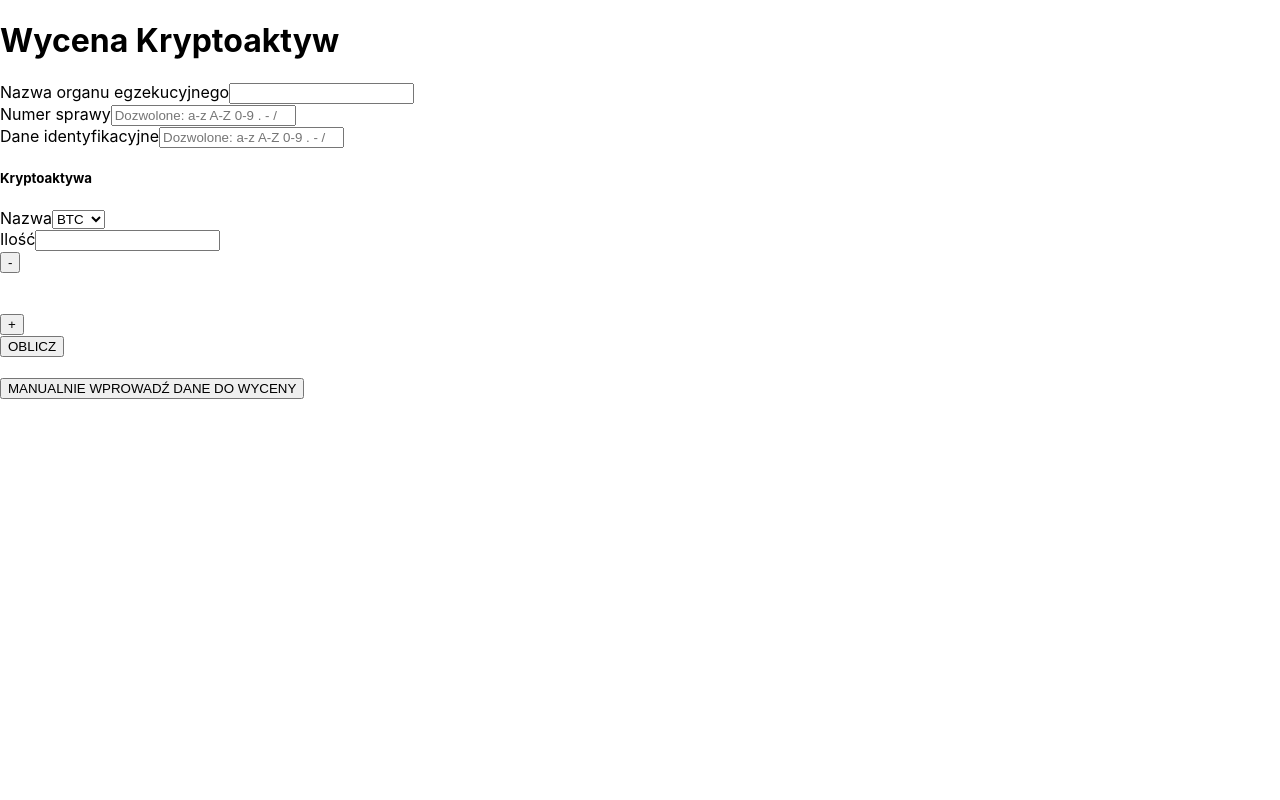
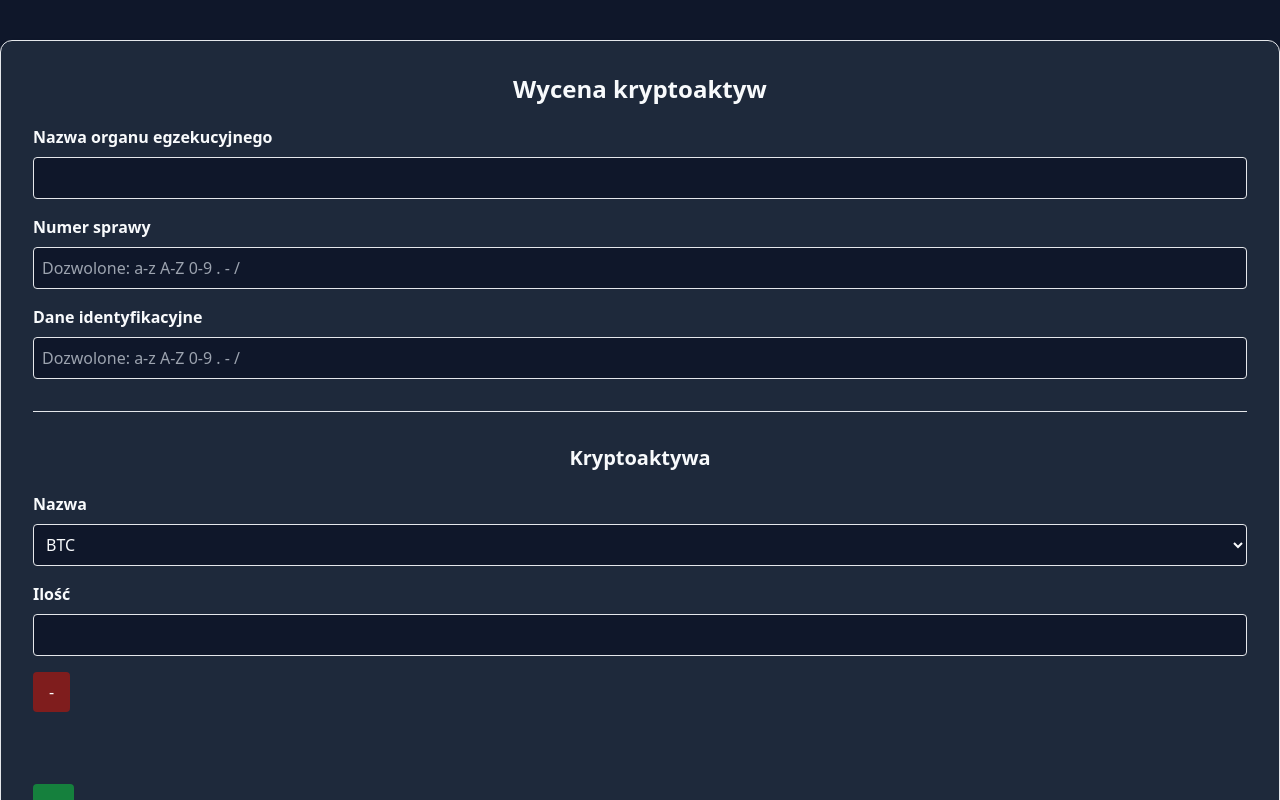
Before and after one commit to aniametz/kryptokasa, a React (Create React App) app: page / in a window 1280 px wide. Shown: the top 800 px of the page. Built offline with nearby package versions, Linux system fonts and the light colour scheme.

Commit message:
Styling added

```diff
--- a/package.json
+++ b/package.json
@@ -40,5 +40,10 @@
       "last 1 firefox version",
       "last 1 safari version"
     ]
+  },
+  "devDependencies": {
+    "autoprefixer": "^10.4.16",
+    "postcss": "^8.4.31",
+    "tailwindcss": "^3.3.3"
   }
 }
--- /dev/null
+++ b/postcss.config.js
@@ -0,0 +1,6 @@
+module.exports = {
+  plugins: {
+    tailwindcss: {},
+    autoprefixer: {},
+  },
+}
--- a/public/index.html
+++ b/public/index.html
@@ -1,14 +1,12 @@
 <!DOCTYPE html>
 <html lang="en">
+
 <head>
   <meta charset="utf-8" />
   <link rel="icon" href="%PUBLIC_URL%/favicon.ico" />
   <meta name="viewport" content="width=device-width, initial-scale=1" />
   <meta name="theme-color" content="#000000" />
-    <meta
-      name="description"
-      content="Web site created using create-react-app"
-    />
+  <meta name="description" content="Web site created using create-react-app" />
   <link rel="apple-touch-icon" href="%PUBLIC_URL%/logo192.png" />
   <!--
       manifest.json provides metadata used when your web app is installed on a
@@ -26,7 +24,8 @@
     -->
   <title>React App</title>
 </head>
-  <body>
+
+<body class="bg-slate-900">
   <noscript>You need to enable JavaScript to run this app.</noscript>
   <div id="root"></div>
   <script src="./src/index.js"></script>
@@ -41,4 +40,5 @@
       To create a production bundle, use `npm run build` or `yarn build`.
     -->
 </body>
+
 </html>
--- a/src/forms/CalculationsForm.js
+++ b/src/forms/CalculationsForm.js
@@ -80,19 +80,30 @@ export default function CalculationsForm() {
     navigate('/manualsourcesform')
   }
 
+  const placeholderWithAllowedCharacters = 'Dozwolone: a-z A-Z 0-9 . - / '
+
   return (
     <>
-      <h1>Wycena Kryptoaktyw</h1>
+      <div class="bg-slate-900">
+        <div className="form-container">
+          <p className="form-header">Wycena kryptoaktyw</p>
           <form>
-        <div>
-          <label>Nazwa organu egzekucyjnego</label><input type='text' name="entityName" value={formValues.entityName} onChange={handleInputChange} />
-          <br></br>
-          <label>Numer sprawy</label><input type='text' maxLength={100} name="caseId" value={formValues.caseId} onChange={handleInputChange} placeholder='Dozwolone: a-z A-Z 0-9 . - / ' />
-          <br></br>
-          <label>Dane identyfikacyjne</label><input type='text' maxLength={100} name="personId" value={formValues.personId} onChange={handleInputChange} placeholder='Dozwolone: a-z A-Z 0-9 . - / ' />
-          <br></br>
+            <div class="space-y-4">
+              <div class="form-pair">
+                <label class="form-label">Nazwa organu egzekucyjnego</label>
+                <input class="form-input" type='text' name="entityName" value={formValues.entityName} onChange={handleInputChange} />
               </div>
-        <h5>Kryptoaktywa</h5>
+              <div class="form-pair">
+                <label class="form-label">Numer sprawy</label>
+                <input class="form-input" type='text' maxLength={100} name="caseId" value={formValues.caseId} onChange={handleInputChange} placeholder={placeholderWithAllowedCharacters} />
+              </div>
+              <div class="form-pair">
+                <label class="form-label">Dane identyfikacyjne</label>
+                <input class="form-input" type='text' maxLength={100} name="personId" value={formValues.personId} onChange={handleInputChange} placeholder={placeholderWithAllowedCharacters} />
+              </div>
+            </div>
+            <hr class="horizontal" />
+            <p className="form-small-header">Kryptoaktywa</p>
             <div>
               {cryptoForms.map((data, index) => (
                 <CryptoForm
@@ -107,14 +118,17 @@ export default function CalculationsForm() {
             </div>
             <br></br>
             <br></br>
-        <button onClick={handleAddCryptoForm}>+</button>
+            <button class="btn-green" onClick={handleAddCryptoForm}>+</button>
           </form>
-      <button onClick={handleValidateInput}>OBLICZ</button>
-      {errorMessage && <div style={{ color: 'red' }}>{errorMessage}</div>}
+          <hr class="horizontal" />
+          <button class="btn-blue" onClick={handleValidateInput}>OBLICZ</button>
+          {errorMessage && <div class="error-text">{errorMessage}</div>}
 
           <br></br>
           <br></br>
-      <button onClick={handleGoToManualSourcesForm}>MANUALNIE WPROWADŹ DANE DO WYCENY</button>
+          <button class="btn-blue" onClick={handleGoToManualSourcesForm}>WPROWADŹ DANE DO WYCENY</button>
+        </div>
+      </div>
     </>
   );
 }
--- a/src/forms/CryptoOptionsForm.js
+++ b/src/forms/CryptoOptionsForm.js
@@ -1,16 +1,21 @@
 export default function CryptoForm({ options, selectedOption, onOptionChange, numericValue, onNumericValueChange, onRemove }) {
   return (
     <>
-      <label>Nazwa</label>
-      <select value={selectedOption} onChange={onOptionChange}>
-        {options.map((option, index) => (
-          <option key={index} value={option}>{option}</option>
-        ))}
-      </select>
-      <br></br>
-      <label>Ilość</label><input type="number" value={numericValue} onChange={onNumericValueChange} />
-      <br></br>
-      <button onClick={onRemove}>-</button>
+      <div class="space-y-4">
+        <div class="form-pair">
+          <label class="form-label">Nazwa</label>
+          <select class="form-input" value={selectedOption} onChange={onOptionChange}>
+            {options.map((option, index) => (
+              <option key={index} value={option}>{option}</option>
+            ))}
+          </select>
+        </div>
+        <div class="form-pair">
+          <label class="form-label">Ilość</label>
+          <input class="form-input" type="number" value={numericValue} onChange={onNumericValueChange} />
+        </div>
+        <button class="btn-red" onClick={onRemove}>-</button>
+      </div>
       <br></br>
     </>
   );
--- a/src/forms/ManualSourcesForm.js
+++ b/src/forms/ManualSourcesForm.js
@@ -5,7 +5,7 @@ import validator from 'validator'
 export default function ManualSourcesForm() {
   const sourcesSize = 3;
   const currencies = ['PLN', 'USD'];
-  const [formValues, setFormValues] = useState(Array.from(({ length: 3 }), () => (({ url: '', stock: '', price: '', currency: currencies[0] }))));
+  const [formValues, setFormValues] = useState(Array.from(({ length: sourcesSize }), () => (({ url: '', stock: '', price: '', currency: currencies[0] }))));
   const indexes = [...Array(sourcesSize).keys()];
 
   const handleInputChange = (index, event) => {
@@ -54,30 +54,41 @@ export default function ManualSourcesForm() {
 
   return (
     <>
-      <h1>Dane do wyceny kryptoaktyw</h1>
+      <div class="bg-slate-900">
+        <div className="form-container">
+          <p className="form-header">Dane do wyceny kryptoaktyw</p>
           <form>
             {indexes.map((sourceIndex) => {
-          return <div key={sourceIndex}>
-            <br></br>
-            <label>Adres URL źródła</label><input type='text' name="url" value={formValues.url} onChange={(e) => handleInputChange(sourceIndex, e)} />
-            <br></br>
-            <label>Nazwa</label><input type='text' name="stock" value={formValues.stock} onChange={(e) => handleInputChange(sourceIndex, e)} />
-            <br></br>
-            <label>Kurs</label><input type='number' name="price" value={formValues.price} onChange={(e) => handleInputChange(sourceIndex, e)} />
-            <select value={formValues.currency} onChange={(e) => handleOptionChange(sourceIndex, e)}>
+              return <div class="space-y-4" key={sourceIndex}>
+                <div class="form-pair">
+                  <label class="form-label">Adres URL źródła</label>
+                  <input class="form-input" type='text' name="url" value={formValues.url} onChange={(e) => handleInputChange(sourceIndex, e)} />
+                </div>
+                <div class="form-pair">
+                  <label class="form-label">Nazwa</label>
+                  <input class="form-input" type='text' name="stock" value={formValues.stock} onChange={(e) => handleInputChange(sourceIndex, e)} />
+                </div>
+                <div class="form-pair">
+                  <label class="form-label">Kurs</label>
+                  <input class="form-input mb-10" type='number' name="price" value={formValues.price} onChange={(e) => handleInputChange(sourceIndex, e)} />
+                  <select class="form-input" value={formValues.currency} onChange={(e) => handleOptionChange(sourceIndex, e)}>
                     {currencies.map((currencyOption, currencyIndex) => (
                       <option key={currencyIndex} value={currencyOption}>{currencyOption}</option>
                     ))}
                   </select>
+                </div>
+                <hr class="horizontal" />
                 <br></br>
               </div>
             })}
           </form>
-      <br></br>
-      <br></br>
-      <button onClick={handleComeBack}>WRÓĆ</button>
-      <button onClick={handleValidateInput}>DODAJ</button>
-      {errorMessage && <div style={{ color: 'red' }}>{errorMessage}</div>}
+          <div class="space-y-4">
+            <button class="btn-red w-full" onClick={handleComeBack}>WRÓĆ</button>
+            <button class="btn-blue" onClick={handleValidateInput}>DODAJ</button>
+            {errorMessage && <div class="error-text">{errorMessage}</div>}
+          </div>
+        </div>
+      </div>
     </>
   );
 }
--- a/src/general/CalculationsResult.js
+++ b/src/general/CalculationsResult.js
@@ -1,12 +1,23 @@
 export default function CalculationsResult({ data }) {
   return (
     <>
-      <br></br>
-      <div>URL: {data.url}</div>
-      <div>Nazwa: {data.stock}</div>
-      <div>Kurs: {data.price} ({data.currency})</div>
-      <div>Data: {data.date}</div>
-      <br></br>
+      <div class="form-pair">
+        <div class="form-label">URL: </div>
+        <div class="form-input">{data.url}</div>
+      </div>
+      <div class="form-pair">
+        <div class="form-label">Nazwa: </div>
+        <div class="form-input">{data.stock}</div>
+      </div>
+      <div class="form-pair">
+        <div class="form-label">Kurs: </div>
+        <div class="form-input">{data.price} ({data.currency})</div>
+      </div>
+      <div class="form-pair">
+        <div class="form-label">Data: </div>
+        <div class="form-input">{data.date}</div>
+      </div>
+      <hr class="horizontal"></hr>
     </>
   );
 }
--- a/src/index.css
+++ b/src/index.css
@@ -1,13 +1,54 @@
-body {
-  margin: 0;
-  font-family: -apple-system, BlinkMacSystemFont, 'Segoe UI', 'Roboto', 'Oxygen',
-    'Ubuntu', 'Cantarell', 'Fira Sans', 'Droid Sans', 'Helvetica Neue',
-    sans-serif;
-  -webkit-font-smoothing: antialiased;
-  -moz-osx-font-smoothing: grayscale;
+@tailwind base;
+@tailwind components;
+@tailwind utilities;
+
+@layer components {
+  .form-container {
+    @apply container mx-auto bg-slate-800 rounded-xl shadow border p-8 m-10;
+  }
+
+  .form-header {
+    @apply text-2xl text-center text-slate-50 font-bold mb-5;
+  }
+
+  .form-small-header {
+    @apply text-xl text-center text-slate-50 font-bold mb-5;
+  }
+
+  .form-pair {
+    @apply: mb-4 space-y-4;
+  }
+
+  .form-label {
+    @apply block mb-2 text-base font-bold text-slate-50;
+  }
+
+  .form-input {
+    @apply w-full p-2 border rounded bg-slate-900 text-slate-50;
+  }
+
+  .horizontal {
+    @apply h-px my-8 bg-gray-200 border-0 dark:bg-gray-700;
+  }
+
+  .btn-red {
+    @apply bg-red-900 hover:bg-red-950 text-white py-2 px-4 rounded;
+  }
+
+  .btn-green {
+    @apply bg-green-700 hover:bg-green-900 text-white py-2 px-4 rounded;
+  }
+
+  .btn-blue {
+    @apply w-full bg-blue-700 hover:bg-blue-900 text-white py-2 px-4 rounded;
+  }
+
+  .error-text {
+    @apply text-red-900 font-bold p-2 mb-2
+  }
+
+  .info-text {
+    @apply text-blue-900 font-bold p-2 mb-2
+  }
+
 }
-
-code {
-  font-family: source-code-pro, Menlo, Monaco, Consolas, 'Courier New',
-    monospace;
-}
--- /dev/null
+++ b/tailwind.config.js
@@ -0,0 +1,10 @@
+/** @type {import('tailwindcss').Config} */
+module.exports = {
+  content: [
+    './src/**/*.{js,jsx,ts,tsx}',
+  ],
+  theme: {
+    extend: {},
+  },
+  plugins: [],
+}
```
Also changed, not shown: src/general/CalculationsResults.js (+14 -7 lines), 1 other file (tests, documents, lock files or other folders). Lines whose indentation alone changed are shown as unchanged.
